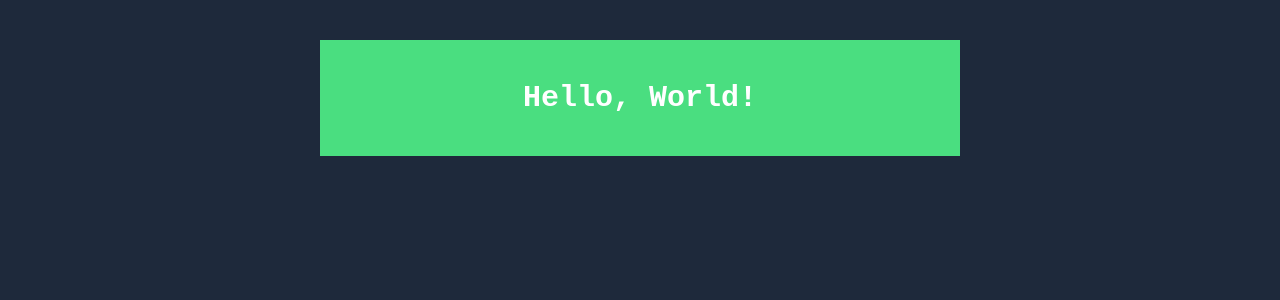
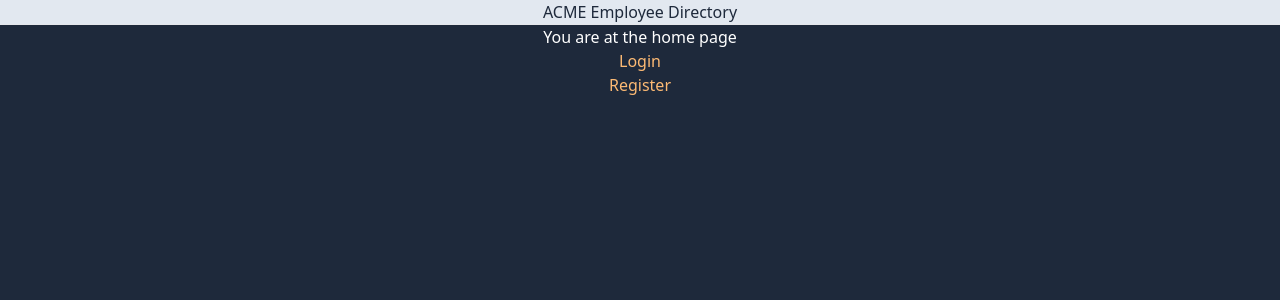
Before and after one commit to jlaurentpdx/adv-employee-directory, a React app: page / in a window 1280 px wide. Shown: the top 300 px of the page. Built offline with nearby package versions, Linux system fonts and the light colour scheme.

Commit message:
set up navigation via router

```diff
--- a/package.json
+++ b/package.json
@@ -65,7 +65,9 @@
     "webpack-dev-server": "^4.7.4"
   },
   "dependencies": {
+    "@supabase/supabase-js": "^1.30.6",
     "react": "^17.0.2",
-    "react-dom": "^17.0.2"
+    "react-dom": "^17.0.2",
+    "react-router-dom": "^5.3.0"
   }
 }
--- a/src/App.css
+++ b/src/App.css
@@ -2,5 +2,10 @@
   Example of using Tailwind classes in a CSS file:
 */
 body {
+  @apply text-white;
   @apply bg-slate-800;
 }
+
+.App {
+  @apply text-center;
+}
--- a/src/App.jsx
+++ b/src/App.jsx
@@ -1,23 +1,75 @@
 import './App.css'; /* Global CSS */
 import styles from './App.module.css'; /* CSS Modules */
+import { BrowserRouter as Router, Switch, Route, Link } from 'react-router-dom';
 
 export default function App() {
   return (
-    <h1
-      className={`
-      bg-green-400
-        text-3xl
-        text-center
-      text-white
-        font-bold
-        p-10
-        w-1/2
-        mx-auto
-        mt-10
-        ${styles.myCustomCssClass}
-      `}
-    >
-      Hello, World!
-    </h1>
+    <div className="text-center">
+      <Router>
+        <header>
+          <h1 className="bg-slate-200 text-slate-800">
+            ACME Employee Directory
+          </h1>
+        </header>
+        <hr />
+        <Switch>
+          <Route exact path="/">
+            <div className="flex flex-col">
+              You are at the home page
+              <Link to="/login" className="text-orange-300">
+                Login
+              </Link>
+              <Link to="/register" className="text-orange-300">
+                Register
+              </Link>
+            </div>
+          </Route>
+          <Route path="/login">
+            <div className="flex flex-col">
+              Login page
+              <Link to="/profile/:id" className="text-orange-300">
+                I'm signed in, take me to profile
+              </Link>
+              {/* if user tries to access without confirming email, then...?*/}
+            </div>
+          </Route>
+          <Route path="/register">
+            <div className="flex flex-col">
+              Register page
+              <Link to="/confirm-email" className="text-orange-300">
+                Signed up, go to confirm email
+              </Link>
+            </div>
+          </Route>
+          <Route path="/confirm-email">
+            <div className="flex flex-col">
+              Confirm your email
+              <Link to="/" className="text-orange-300">
+                Take me home
+              </Link>
+            </div>
+          </Route>
+          <Route exact path="/profile/:id">
+            <div className="flex flex-col">
+              Your Profile
+              <Link to="/profile/:id/edit" className="text-orange-300">
+                Edit profile
+              </Link>
+              <Link to="/" className="text-orange-300">
+                Logout
+              </Link>
+            </div>
+          </Route>
+          <Route path="/profile/:id/edit">
+            <div className="flex flex-col">
+              Editing Profile
+              <Link to="/profile/:id" className="text-orange-300">
+                Save changes, back to profile
+              </Link>
+            </div>
+          </Route>
+        </Switch>
+      </Router>
+    </div>
   );
 }
--- /dev/null
+++ b/src/services/client.js
@@ -0,0 +1,12 @@
+import { createClient } from '@supabase/supabase-js';
+
+export const client = createClient(
+  process.env.SUPABASE_URL,
+  process.env.SUPABASE_KEY
+);
+
+export const parseData = ({ data, error }) => {
+  if (error) throw error;
+
+  return data;
+};
--- /dev/null
+++ b/src/services/profiles.js
@@ -0,0 +1,21 @@
+import { client, parseData } from './client';
+
+export async function getProfile() {
+  const request = await client.from('profiles').select().single();
+  return parseData(request);
+}
+
+export async function updateProfile({ name, email, bio, birthday }) {
+  const request = await client
+    .from('profiles')
+    .update({ name, bio, birthday })
+    .match({ email });
+  return parseData(request);
+}
+
+export async function createProfile({ name, email, bio, birthday }) {
+  const request = await client
+    .from('profiles')
+    .insert({ name, email, bio, birthday });
+  return parseData(request);
+}
--- /dev/null
+++ b/src/services/users.js
@@ -0,0 +1,25 @@
+import { client } from './client';
+
+export function getUser() {
+  return client.auth.user();
+}
+
+export function getSession() {
+  return client.auth.session();
+}
+
+export async function signUpUser(email, password) {
+  const { user, error } = await client.auth.signUp({ email, password });
+  if (error) throw error;
+  return user;
+}
+
+export async function signInUser(email, password) {
+  const { user, error } = await client.auth.signIn({ email, password });
+  if (error) throw error;
+  return user;
+}
+
+export async function signOutUser() {
+  return client.auth.signOut();
+}
```
Also changed, not shown: src/services/README.md (deleted), 2 other files (tests, documents, lock files or other folders).
